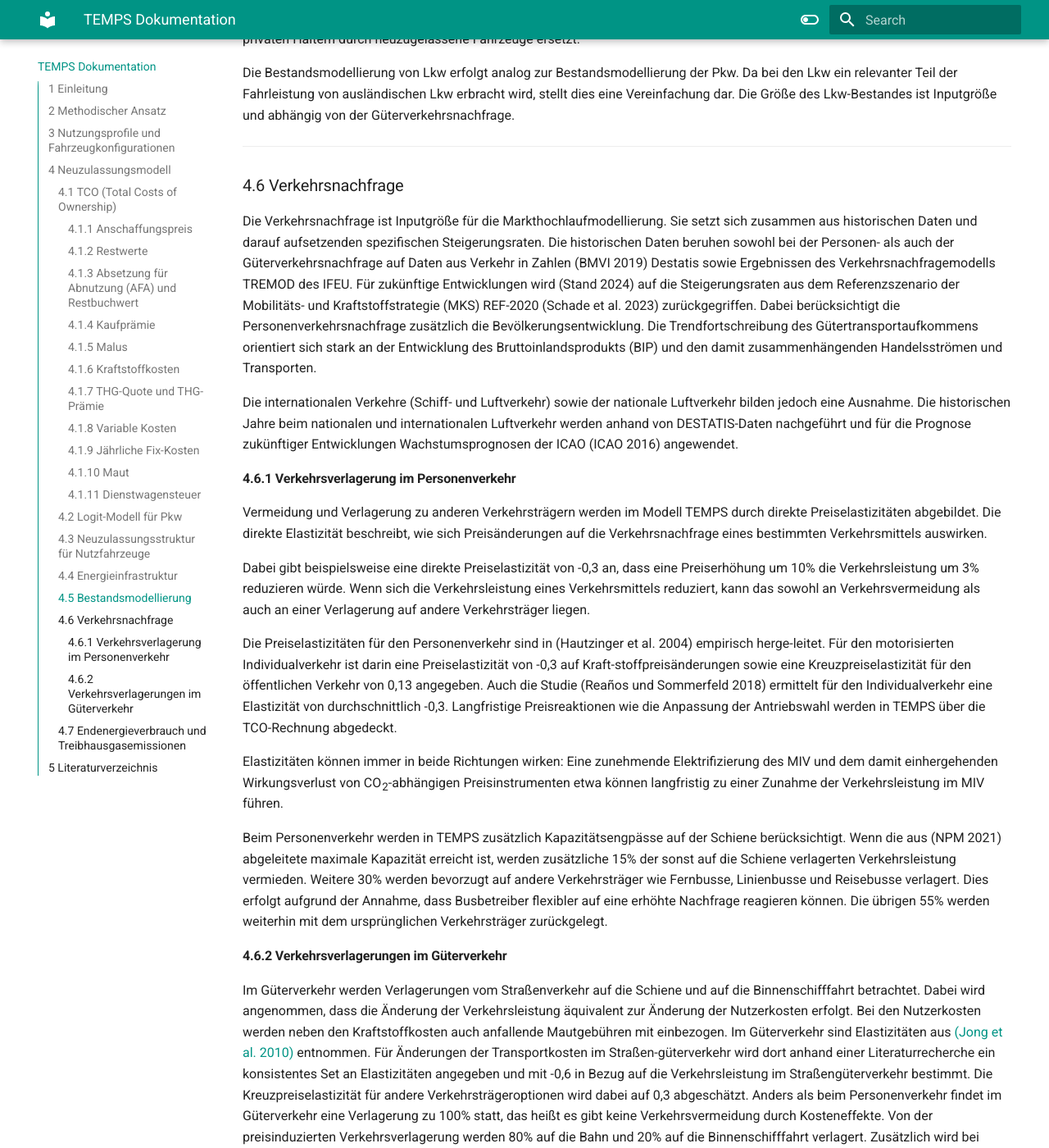
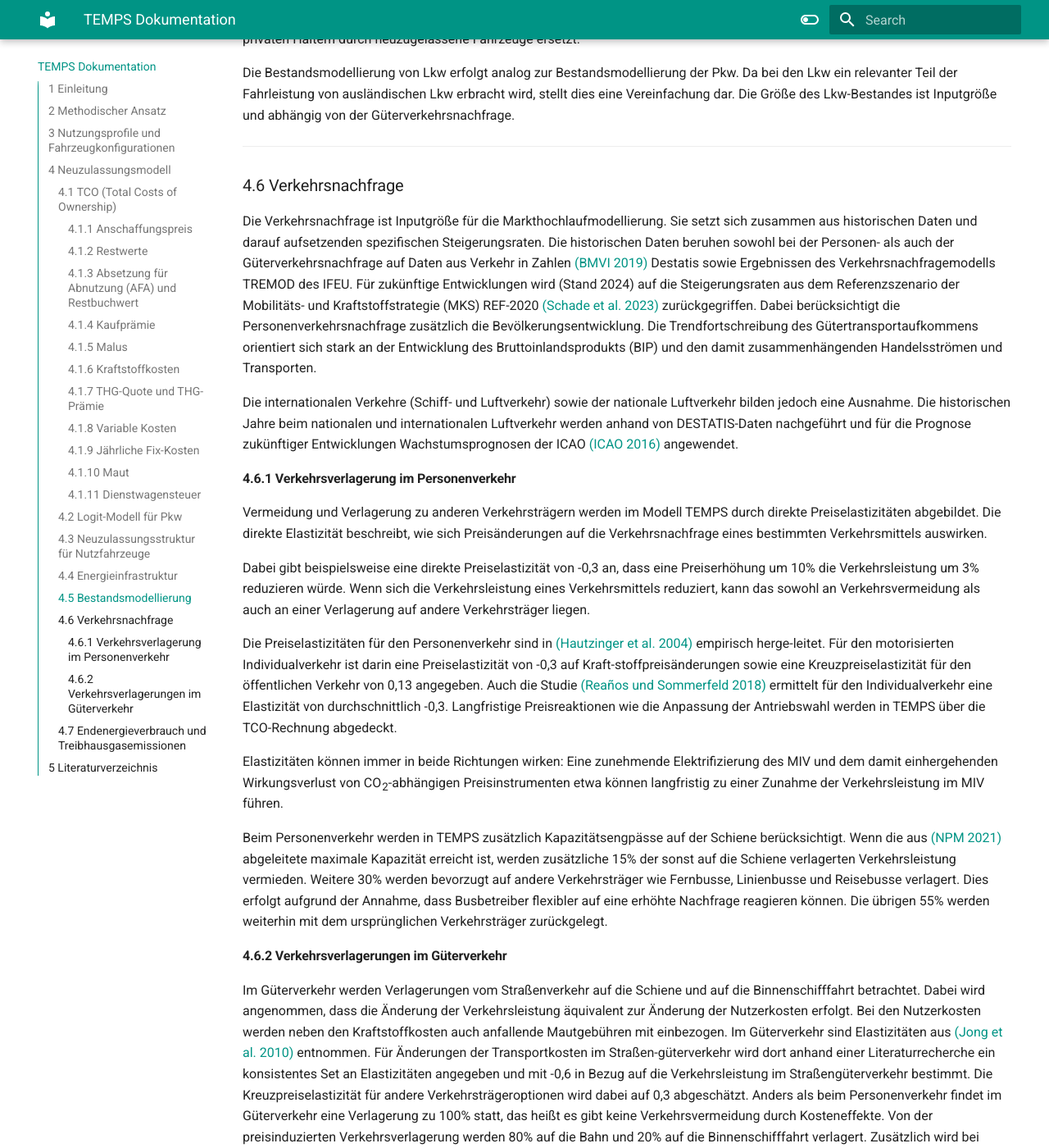
Before and after one commit to wolfgoerz/TEMPS_documentation, an MkDocs documentation site: the page built from docs/index.md, in a window 1280 px wide and 1400 px high, scrolled down 10812 px. Shown: the whole window at 82% size. Built offline with MkDocs 1.6.1 and Material for MkDocs 9.7.7, drawn with Linux system fonts in a browser that asks for light colours; some of the changed text lies outside the part shown.

Commit message:
Update index.md
Verlinkungen Literaturverzeichnis

```diff
--- a/docs/index.md
+++ b/docs/index.md
@@ -287,20 +287,20 @@
 <a id="4.6"></a>
 ### 4.6 Verkehrsnachfrage
 
-Die Verkehrsnachfrage ist Inputgröße für die Markthochlaufmodellierung. Sie setzt sich zusammen aus historischen Daten und darauf aufsetzenden spezifischen Steigerungsraten. Die historischen Daten beruhen sowohl bei der Personen- als auch der Güterverkehrsnachfrage auf Daten aus Verkehr in Zahlen (BMVI 2019) Destatis sowie Ergebnissen des Verkehrsnachfragemodells TREMOD des IFEU. Für zukünftige Entwicklungen wird (Stand 2024) auf die Steigerungsraten aus dem Referenzszenario der Mobilitäts- und Kraftstoffstrategie (MKS) REF-2020 (Schade et al. 2023) zurückgegriffen. Dabei berücksichtigt die Personenverkehrsnachfrage zusätzlich die Bevölkerungsentwicklung. Die Trendfortschreibung des Gütertransportaufkommens orientiert sich stark an der Entwicklung des Bruttoinlandsprodukts (BIP) und den damit zusammenhängenden Handelsströmen und Transporten.
+Die Verkehrsnachfrage ist Inputgröße für die Markthochlaufmodellierung. Sie setzt sich zusammen aus historischen Daten und darauf aufsetzenden spezifischen Steigerungsraten. Die historischen Daten beruhen sowohl bei der Personen- als auch der Güterverkehrsnachfrage auf Daten aus Verkehr in Zahlen [(BMVI 2019)](#BMVI_2019) Destatis sowie Ergebnissen des Verkehrsnachfragemodells TREMOD des IFEU. Für zukünftige Entwicklungen wird (Stand 2024) auf die Steigerungsraten aus dem Referenzszenario der Mobilitäts- und Kraftstoffstrategie (MKS) REF-2020 [(Schade et al. 2023)](#Schade_2023) zurückgegriffen. Dabei berücksichtigt die Personenverkehrsnachfrage zusätzlich die Bevölkerungsentwicklung. Die Trendfortschreibung des Gütertransportaufkommens orientiert sich stark an der Entwicklung des Bruttoinlandsprodukts (BIP) und den damit zusammenhängenden Handelsströmen und Transporten.
 
-Die internationalen Verkehre (Schiff- und Luftverkehr) sowie der nationale Luftverkehr bilden jedoch eine Ausnahme. Die historischen Jahre beim nationalen und internationalen Luftverkehr werden anhand von DESTATIS-Daten nachgeführt und für die Prognose zukünftiger Entwicklungen Wachstumsprognosen der ICAO (ICAO 2016) angewendet.
+Die internationalen Verkehre (Schiff- und Luftverkehr) sowie der nationale Luftverkehr bilden jedoch eine Ausnahme. Die historischen Jahre beim nationalen und internationalen Luftverkehr werden anhand von DESTATIS-Daten nachgeführt und für die Prognose zukünftiger Entwicklungen Wachstumsprognosen der ICAO [(ICAO 2016)](#ICAO_2016) angewendet.
 
 #### 4.6.1 Verkehrsverlagerung im Personenverkehr
 Vermeidung und Verlagerung zu anderen Verkehrsträgern werden im Modell TEMPS durch direkte Preiselastizitäten abgebildet. Die direkte Elastizität beschreibt, wie sich Preisänderungen auf die Verkehrsnachfrage eines bestimmten Verkehrsmittels auswirken.
 
 Dabei gibt beispielsweise eine direkte Preiselastizität von -0,3 an, dass eine Preiserhöhung um 10% die Verkehrsleistung um 3% reduzieren würde. Wenn sich die Verkehrsleistung eines Verkehrsmittels reduziert, kann das sowohl an Verkehrsvermeidung als auch an einer Verlagerung auf andere Verkehrsträger liegen.
 
-Die Preiselastizitäten für den Personenverkehr sind in (Hautzinger et al. 2004) empirisch herge-leitet. Für den motorisierten Individualverkehr ist darin eine Preiselastizität von -0,3 auf Kraft-stoffpreisänderungen sowie eine Kreuzpreiselastizität für den öffentlichen Verkehr von 0,13 angegeben. Auch die Studie (Reaños und Sommerfeld 2018) ermittelt für den Individualverkehr eine Elastizität von durchschnittlich -0,3. Langfristige Preisreaktionen wie die Anpassung der Antriebswahl werden in TEMPS über die TCO-Rechnung abgedeckt.
+Die Preiselastizitäten für den Personenverkehr sind in [(Hautzinger et al. 2004)](#Hautzinger_2004) empirisch herge-leitet. Für den motorisierten Individualverkehr ist darin eine Preiselastizität von -0,3 auf Kraft-stoffpreisänderungen sowie eine Kreuzpreiselastizität für den öffentlichen Verkehr von 0,13 angegeben. Auch die Studie [(Reaños und Sommerfeld 2018)](#Reaños_2021) ermittelt für den Individualverkehr eine Elastizität von durchschnittlich -0,3. Langfristige Preisreaktionen wie die Anpassung der Antriebswahl werden in TEMPS über die TCO-Rechnung abgedeckt.
 
 Elastizitäten können immer in beide Richtungen wirken: Eine zunehmende Elektrifizierung des MIV und dem damit einhergehenden Wirkungsverlust von CO<sub>2</sub>-abhängigen Preisinstrumenten etwa können langfristig zu einer Zunahme der Verkehrsleistung im MIV führen.
 
-Beim Personenverkehr werden in TEMPS zusätzlich Kapazitätsengpässe auf der Schiene berücksichtigt. Wenn die aus (NPM 2021) abgeleitete maximale Kapazität erreicht ist,  werden zusätzliche 15% der sonst auf die Schiene verlagerten Verkehrsleistung vermieden. Weitere 30% werden bevorzugt auf andere Verkehrsträger wie Fernbusse, Linienbusse und Reisebusse verlagert. Dies erfolgt aufgrund der Annahme, dass Busbetreiber flexibler auf eine erhöhte Nachfrage reagieren können. Die übrigen 55% werden weiterhin mit dem ursprünglichen Verkehrsträger zurückgelegt.
+Beim Personenverkehr werden in TEMPS zusätzlich Kapazitätsengpässe auf der Schiene berücksichtigt. Wenn die aus [(NPM 2021)](#NPM_2021) abgeleitete maximale Kapazität erreicht ist,  werden zusätzliche 15% der sonst auf die Schiene verlagerten Verkehrsleistung vermieden. Weitere 30% werden bevorzugt auf andere Verkehrsträger wie Fernbusse, Linienbusse und Reisebusse verlagert. Dies erfolgt aufgrund der Annahme, dass Busbetreiber flexibler auf eine erhöhte Nachfrage reagieren können. Die übrigen 55% werden weiterhin mit dem ursprünglichen Verkehrsträger zurückgelegt.
 
 #### 4.6.2 Verkehrsverlagerungen im Güterverkehr
 Im Güterverkehr werden Verlagerungen vom Straßenverkehr auf die Schiene und auf die Binnenschifffahrt betrachtet. Dabei wird angenommen, dass die Änderung der Verkehrsleistung äquivalent zur Änderung der Nutzerkosten erfolgt. Bei den Nutzerkosten werden neben den Kraftstoffkosten auch anfallende Mautgebühren mit einbezogen. Im Güterverkehr sind Elastizitäten aus [(Jong et al. 2010)](#Jong_2010) entnommen. Für Änderungen der Transportkosten im Straßen-güterverkehr wird dort anhand einer Literaturrecherche ein konsistentes Set an Elastizitäten angegeben und mit -0,6 in Bezug auf die Verkehrsleistung im Straßengüterverkehr bestimmt. Die Kreuzpreiselastizität für andere Verkehrsträgeroptionen wird dabei auf 0,3 abgeschätzt. Anders als beim Personenverkehr findet im Güterverkehr eine Verlagerung zu 100% statt, das heißt es gibt keine Verkehrsvermeidung durch Kosteneffekte. Von der preisinduzierten Verkehrsverlagerung werden 80% auf die Bahn und 20% auf die Binnenschifffahrt verlagert. Zusätzlich wird bei beiden Verkehrsträgern ein Umwegfaktor von 16% angenommen. Durch die zunehmende Elektrifizierung im Straßengüterverkehr kommt es perspektivisch zur Reduktion der Transportkosten. Dies kann eine Zunahme der Fahrleistung durch Verlagerung mit sich ziehen (Rebound), sofern nicht andere Kosten ansteigen (z.B. Maut).
@@ -314,37 +314,56 @@
 ___
 ## 5 Literaturverzeichnis
 
+<a id="Agora_2018"></a>
 Agora Verkehrswende (Hg.) (2018): Umparken – den öffentlichen Raum gerechter verteilen. Zahlen und Fakten zum parkraummanagement. 2. Aufl. Unter Mitarbeit von Anne Klein-Hitpaß, Wolfgang Aichinger, Uta Bauer, Martina Hertel, Rosa Rausch, Robert Sedlak und Julia Kirsch-Bauer. tippingpoints GmbH; Deutsches Institut für Urbanistik (Difu). Berlin.
 
+<a id="Bäumer_2017"></a>
 Bäumer, Marcus; Hautzinger, Heinz; Pfeiffer, Manfred; Stock, Wilfried; Lenz, Barbara; Kuhnimhof, Tobias Georg; Köhler, Katja (2017): Fahrleistungserhebung 2014 - Inlandsfahrleistung und Unfallrisiko. Bremen (Berichte der Bundesanstalt für Straßenwesen Verkehrstechnik). Online verfügbar unter https://bast.opus.hbz-nrw.de/opus45-bast/frontdoor/deliver/index/docId/1775/file/BASt_V_291_barierefreies_Internet_PDF.pdf, zuletzt geprüft am 08.07.2021.
 
+<a id="BMVI_2019"></a>
 BMVI (2019): Verkehr in Zahlen 2019/2020. 48. Jahrgang. Unter Mitarbeit von Deutsches Institut für Wirtschaftsforschung Berlin (DIW Berlin) und Kraftfahrt-Bundesamt (KBA). Hg. v. Bundesministerium für Verkehr und digitale Infrastruktur (BMVI).
 
+<a id="BAST_2015"></a>
 Bundesanstalt für Straßenwesen (BASt) (Hg.) (2015): Ergebnisse Fahrleistungserhebung 2014. BASt. Online verfügbar unter http://www.bast.de/DE/Verkehrssicherheit/Fachthemen/u2-fahrleistung-2014/u2-Fahrleistung-2014-ergebnisse.html?nn=605482, zuletzt geprüft am 05.07.2017.
 
+<a id="BMVI_2010"></a>
 Bundesministerium für Verkehr und digitale Infrastruktur (BMVI) (Hg.) (2010): Kraftfahrzeugverkehr in Deutschland 2010 (KiD 2010). Ergebnisse der bundesweiten Verkehrsbefragung. BMVI. Online verfügbar unter http://www.bmvi.de/SharedDocs/DE/Artikel/G/kraftfahrzeugverkehr-in-deutschland-2010-kid-2010.html, zuletzt geprüft am 28.02.2018.
 
+<a id="Dexheimer_2003"></a>
 Dexheimer, Verena (2003): Hedonic Methods of Price Measurement for Used Cars. German Federal Statistical Office (Destatis).
 
+<a id="Ecke_2021"></a>
 Ecke, Lisa; Chlond, Bastian; Magdolen, Miriam; Vallée, Jan; Vortisch, Peter (2021): Deutsches Mobilitätspanel (MOP) – Wissenschaftliche Begleitung und Auswertungen Bericht 2020/2021: Alltagsmobilität und Fahrleistung. Hg. v. Karlsruher Institut für Technologie (KIT). Karlsruhe. Online verfügbar unter https://mobilitaetspanel.ifv.kit.edu/downloads/Bericht_MOP_20_21.pdf.
 
+<a id="Göckeler_2022"></a>
 Göckeler, K.; Hacker, F.; Ziegler, L.; Heinzelmann, J.; Lesemann, L.; Bernecker, T. (2022): Anforderungen der Logistikbranche an einen Umstieg auf klimaschonende Fahrzeugtechnologien - Ergebnisbericht einer standardisierten Befragung. Zweiter Teilbericht des Forschungs- und Dialogvorhabens „StratES: Strategie für die Elektrifizierung des Straßengüterverkehr“. Öko-Institut; Hochschule Heilbronn. Online verfügbar unter https://www.oeko.de/fileadmin/oekodoc/StratES-Teilbericht_2-Befragung_Logistikbranche.pdf, zuletzt geprüft am 06.07.2022.
 
+<a id="Göckeler_2023"></a>
 Göckeler, Katharina; Steinbach, Inia; Görz, Wolf; Hacker, Florian; Blanck, Ruth; Mottschall, Moritz (2023): StratES – Szenarien für die Elektrifizierung des Straßengüterverkehrs. Studie auf Basis von Markthochlaufmodellierungen. Dritter Teilbericht des Forschungs- und Dialogvorhabens StratES. Hg. v. Öko-Institut. Öko-Institut. Online verfügbar unter https://www.oeko.de/fileadmin/oekodoc/StratES-Szenarien-Elektrifizierung-Strassengueterverkehr.pdf, zuletzt geprüft am 27.09.2023.
 
-Hautzinger, H.; Mayer, K.; Helms, M.; Kern, C.; Wiesenhütter, M.; Haag, G.; Binder, J. (2004): Analyse von Änderungen des Mobilitätsverhaltens - insbesondere der Pkw-Fahrleistung - als Reaktion auf geänderte Kraftstoffpreise. Schlussbericht zum FP 96.0756/2002 des BMVBW. Hg. v. Institut für angewandte Verkehrs- und Tourismusforschung (IVT). Online verfügbar unter https://www.forschungsinformationssystem.de/servlet/is/164566/, zuletzt geprüft am 14.08.2023.
+<a id="Hautzinger_2004"></a>
+Hautzinger, H.; Mayer, K.; Helms, M.; Kern, C.; Wiesenhütter, M.; Haag, G.; Binder, J. (2004): Analyse von Änderungen des Mobilitätsverhaltens - insbesondere der Pkw-Fahrleistung - als ktion auf geänderte Kraftstoffpreise. Schlussbericht zum FP 96.0756/2002 des BMVBW. Hg. v. Institut für angewandte Verkehrs- und Tourismusforschung (IVT). Online verfügbar unter https://www.forschungsinformationssystem.de/servlet/is/164566/, zuletzt geprüft am 14.08.2023.
 
+<a id="ICAO_2016"></a>
 ICAO (2016): ICAO Long-Term Traffic Forecasts, Passenger and Cargo. International Civil Aviation Organization (ICAO). Montreal. Online verfügbar unter https://www.icao.int/safety/ngap/NGAP8%20Presentations/ICAO-Long-Term-Traffic-Forecasts-July-2016.pdf, zuletzt aktualisiert am 2016, zuletzt geprüft am 08.05.2020.
 
 <a id="Jong_2010"></a>
 Jong, Gerard de; Schroten, Arno; van Essen, Huib; Otten, Matthijs; Bucci, Pietro (2010): Price sensitivity of European road freight transport – towards a better understanding of existing results. significance; CE Delft, zuletzt geprüft am 04.10.2016.
 
+<a id="Mock_2010"></a>
 Mock, Peter (2010): Entwicklung eines Szenariomodells zur Simulation der zukünftigen Marktanteile und CO2-Emissionen von Kraftfahrzeugen (VECTOR21). Dissertation. Universität Stuttgart, zuletzt geprüft am 05.10.2016.
 
+<a id="Nobis_2018"></a>
 Nobis, Claudia; Kuhnimhof, Tobias (2018): Mobilität in Deutschland – MiD. Ergebnisbericht. FE-Nr. 70.904/15. Hg. v. Bundesministerium für Verkehr und digitale Infrastruktur (BMVI). infas; DLR; IVT; infas 360. Bonn, Berlin. Online verfügbar unter http://www.mobilitaet-in-deutschland.de/pdf/MiD2017_Ergebnisbericht.pdf, zuletzt geprüft am 25.11.2021.
 
+<a id="NPM_2021"></a>
 NPM (2021): Wege für mehr Klimaschutz im Verkehr. Arbeitsgruppe 1 Klimaschutz im Verkehr. Online verfügbar unter https://www.plattform-zukunft-mobilitaet.de/wp-content/uploads/2021/07/NPM_AG1_Wege-fuer-mehr-Klimaschutz.pdf, zuletzt geprüft am 20.05.2022.
 
+<a id="Reaños_2021"></a>
 Reaños, Miguel A. Tovar; Sommerfeld, Katrin (2018): Fuel for inequality. Distributional effects of environmental reforms on private transport. In: Resource and Energy Economics 51, S. 28–43. DOI: 10.1016/j.reseneeco.2017.10.007.
 
+<a id="Schade_2018"></a>
 Schade, Wolfgang; Perez, E.; Berthold D.; Wagner, U.; Krail, M.; Waßmuth, V. (2018): Gestaltung des neuen Referenzszenarios zur Nutzung in der MKS 2017+. Arbeitspapier im Auftrag des Bundesministeriums für Verkehr und digitale Infrastruktur, Karlsruhe
+
+<a id="Schade_2023"></a>
+Schade W., Anstett P., Berthold D., Emmerich C., Emmerich J., Haug I., Khanna A., Krail M., Oehme R., Streif M., Walther C., Waßmuth V. (2023): Gestaltung des MKS-Referenzszenarios für die Periode 2022 bis 2050 (REF-2050). Arbeitspapier im Auftrag des Bundesministeriums für Digitales und Verkehr (BMDV), Karlsruhe.
```
